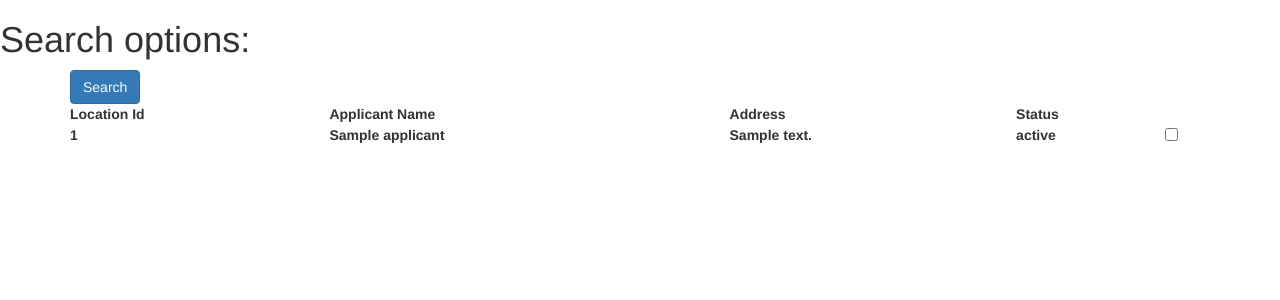
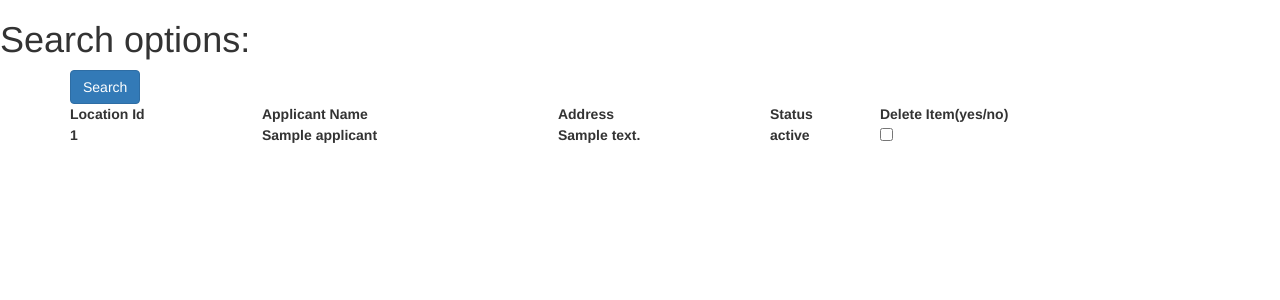
Before and after one commit to rahulgurnani/data_api, a Django app: template api_app/templates/search.html in a window 1280 px wide. Shown: the top 300 px of the page. Run offline with Django 3.2, Linux system fonts and the light colour scheme; the template is opened without the code that fills it: most values are stand-ins (such as "Sample title", 1, 10 or a date in 2020); lists and menus that the app fills with data are empty; parts of the project's set-up code (start-up, migrations or seed data) failed here and were passed over; some libraries are stand-ins or nearby versions.

Commit message:
search template update

```diff
--- a/api_app/templates/search.html
+++ b/api_app/templates/search.html
@@ -13,6 +13,7 @@
         {{ filter.form.as_p }}
         <button type="submit" class="btn btn-primary" >Search</button>
       </form>
+
       <table style="width:100%">
         <tr>
           <th>
@@ -26,6 +27,9 @@
           </th>
           <th>
             Status
+          </th>
+          <th>
+            Delete Item(yes/no)
           </th>
         </tr>
         {% for foodpermit in filter.qs %}
```
